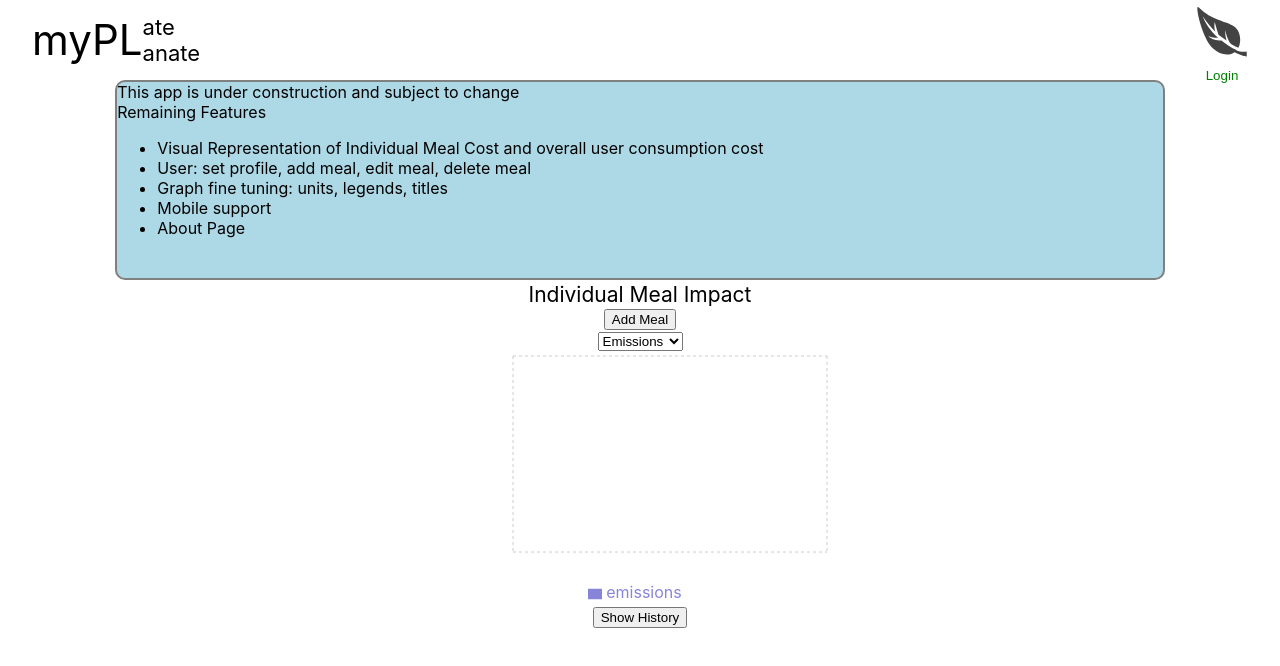
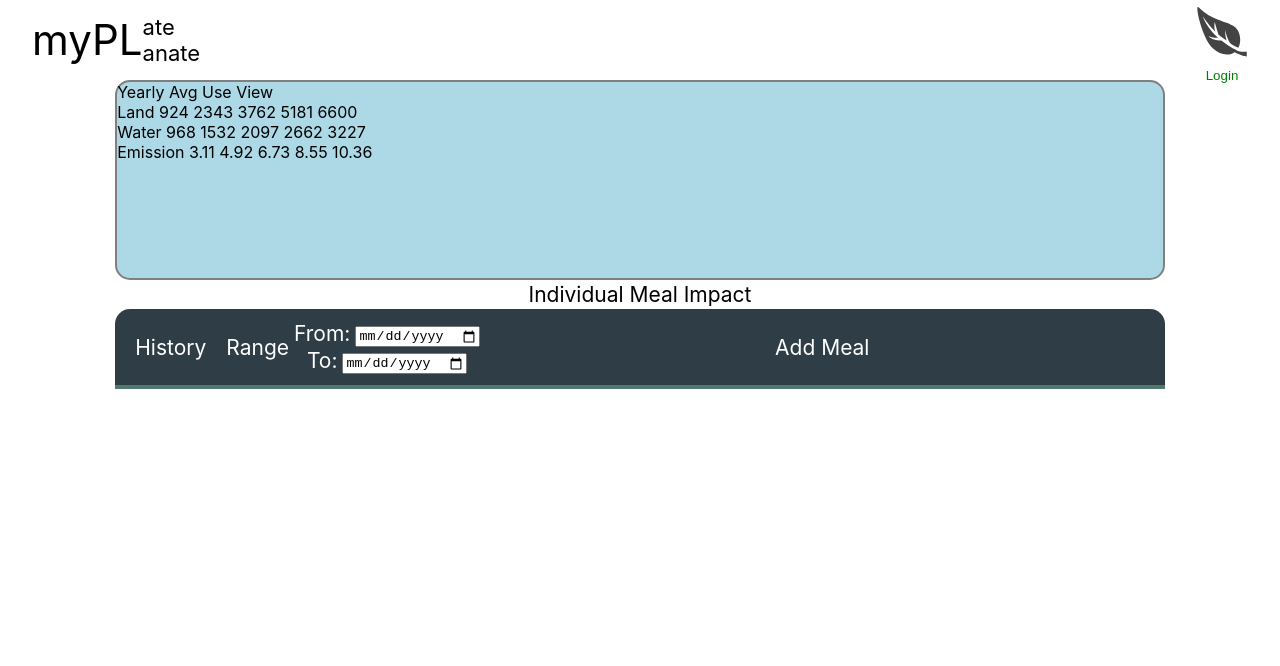
Before and after one commit to Zeus-The-Cat/my-plate-planet, a Next.js app: page / in a window 1280 px wide. Shown: the top 666 px of the page. Built offline with nearby package versions, Linux system fonts and the light colour scheme; no server answers; the database is empty.

Commit message:
Refactoring Home page two versions based on authentication state

```diff
--- /dev/null
+++ b/components/Calendar.tsx
@@ -0,0 +1,18 @@
+import { useEffect, useState } from "react";
+
+const Calendar = ({dateState}:{dateState:{date:string,setDate:Function}}) => {
+
+    const handleChange = (e:any) => {
+        dateState.setDate(e.target.value)
+    }
+
+    return(
+    <form>
+        <label htmlFor="date-range">
+            <input type="date" id="Display-Date"
+                name="date" value={dateState.date} onChange={handleChange}/>
+        </label>
+    </form>)
+}
+
+export default Calendar
--- a/components/Display.tsx
+++ b/components/Display.tsx
@@ -1,20 +1,21 @@
 import { useState, useEffect } from 'react'
 import { Meal } from '../models/Meal'
 import styles from '../styles/Home.module.css'
+import Image from 'next/image'
 
 // SVG based visualization of consumption use
 export const Display = ({auth,meal}:{auth:boolean,meal:Meal}) => {
     const [start, setStart] = useState({
         value:"",
-        min:"",
-        max:""
+        minDate:"",
+        maxDate:""
         })
 
     useEffect(()=>{
         // Initialize start and end states
         const fullDate = new Date();
         const todayString = fullDate.toISOString();
-        const defaults = {value:todayString,min:"1970-01-01",max:todayString}
+        const defaults = {value:todayString,minDate:"1970-01-01",maxDate:todayString}
         setStart(defaults)
     },[setStart])
 
@@ -27,8 +28,8 @@ export const Display = ({auth,meal}:{auth:boolean,meal:Meal}) => {
         <form>
             <label htmlFor="date-range">
                 <input type="datetime-local" id="Display-Date"
-                    name="start" value={start.value} max={start.max}
-                    min={start.min} onChange={handleStart}/>
+                    name="start" value={start.value} max={start.maxDate}
+                    min={start.minDate} onChange={handleStart}/>
             </label>
         </form>)
     }
@@ -36,12 +37,13 @@ export const Display = ({auth,meal}:{auth:boolean,meal:Meal}) => {
     useEffect(()=>{
         console.log(meal)
     },[meal])
+
     const landUseBreakpoints =     [924,2343,3762,5181,6600]
     const waterUseBreakpoints =    [968,1532,2097,2662,3227]
     const emissionUseBreakpoints = [3.11,4.92,6.73,8.55,10.36]
+
     const TemporalUse = () => {
         // Users consumption cost over time
-
         return(
             <>
                 Yearly Avg Use View<br />
@@ -68,7 +70,8 @@ export const Display = ({auth,meal}:{auth:boolean,meal:Meal}) => {
     return(
         <div className={styles.display}>
             <div className={styles.visualization}>
-                {auth ? <TemporalUse></TemporalUse> : <MealUse></MealUse>}
+                <TemporalUse></TemporalUse>
+                {/* {auth ? <TemporalUse></TemporalUse> : <MealUse></MealUse>} */}
             </div>
             <div className={styles.visualizationTitle}>
                 {auth?"Average Consumption Impact":"Individual Meal Impact"}
--- a/components/Header.tsx
+++ b/components/Header.tsx
@@ -16,7 +16,7 @@ export const Header = ({setModal,setModalContent}:{setModal:any,setModalContent:
         // Check Auth state to allow user to login
         const logOut = () => {
             // Logs user out using Auth0
-            userContext.signOut().then(() => {
+            userContext?.signOut().then(() => {
                 // Sign-out successful.
             }).catch((_error) => {
                 // An error happened.
--- /dev/null
+++ b/components/HomeCard.tsx
@@ -0,0 +1,70 @@
+import { useContext, useEffect, useState } from "react"
+import { UserContext } from "../utils/authContext"
+import Calendar from "./Calendar"
+
+import styles from '../styles/Home.module.css'
+import { AddMeal } from "./AddMeal"
+
+const LoggedIn = (props:any) => {
+
+    const [dateA,setDateA] = useState("")
+    const [dateB,setDateB] = useState("")
+
+    useEffect(()=>{
+        console.log(dateA)
+    },[dateA])
+
+    const Range = () => {
+        return(<div className={styles.flexCentered}>
+                    <div>Range</div>
+                    <div className={styles.flexColumn}
+                    style={{alignItems:'center'}}>
+                        <div className={styles.flexCentered}>
+                            From:
+                            <Calendar dateState={{date:dateA,setDate:setDateA}}></Calendar>
+                            {dateA}
+                        </div>
+                        <div className={styles.flexCentered}>
+                            To:
+                            <Calendar dateState={{date:dateB,setDate:setDateB}}></Calendar>
+                            {dateB}
+                        </div>
+                    </div>
+              </div>)
+    }
+
+    const Heading = () => {
+        return(<div className={styles.HomeCardHeader}>
+                <div>History</div> <Range></Range> <div className={styles.homeCardAddMeal}>Add Meal</div>
+              </div>)
+    }
+
+    const Entries = () => {
+        return(<>
+        </>)
+    }
+
+    return(<>
+        <Heading></Heading>
+        <Entries></Entries>
+    </>)
+}
+
+const LoggedOut = (props:any) => {
+    return(<>
+    Logged Out
+    </>)
+}
+
+const HomeCard = (props:any) => {
+
+    const userContext = useContext(UserContext)
+
+    return(
+        <div className={styles.HomeCard}>
+         {/* {userContext?.currentUser ? <LoggedIn></LoggedIn> : <LoggedOut></LoggedOut>} */}
+            <LoggedIn></LoggedIn>
+        </div>
+    )
+}
+export default HomeCard
--- a/components/MealCharts.tsx
+++ b/components/MealCharts.tsx
@@ -73,6 +73,8 @@ class MealChart extends PureComponent<
         }
        return items
     }
+
+    // component initialized
     componentDidMount(){
         //@ts-ignore ReadOnly<> ts issue
         this.state.promise.then((result:ConsumptionStats)=>{
@@ -81,12 +83,14 @@ class MealChart extends PureComponent<
                 results:result})
         })
     }
+    // on each rerender check if userMeal changed
     componentDidUpdate(prevProps:any){
         if(prevProps.userMeal != this.props.userMeal){
             this.setState({
                 data:this.mealData(this.state.results)})
         }
     }
+
     renderLine(){
         //@ts-ignore
         if(this.state.active == "emissions"){
--- a/components/MealHistory.tsx
+++ b/components/MealHistory.tsx
@@ -30,13 +30,15 @@ export const MealHistory = () => {
         <div className={styles.mealHistoryContainer}>
             <h3>Meal History</h3>
 
-            {history.meals && history.meals.map((each:any)=>{
+            {history.meals !== undefined ? history.meals.map((each:any)=>{
                 const date = new Date(each?.createdOn?.seconds*1000)
+                // Combine Date object into styled string
                 const fullDate = date.getMonth()+
                                 "/"+(date.getDate()+1)+
                                 "/"+date.getFullYear()+
                                 " "+date.getHours()+
                                 ":"+date.getMinutes()
+
                 return(<div key={date.toString()}>
                         <div><b>{fullDate}</b></div>
                         {each.items.map((meal:any,index:any)=>{
@@ -47,8 +49,7 @@ export const MealHistory = () => {
                             )
                         })}
                 </div>)
-            })}
-
+            }): 'Loading...'}
         </div>
     )
 }
--- a/pages/index.tsx
+++ b/pages/index.tsx
@@ -12,7 +12,7 @@ import { Meal } from '../models/Meal'
 import Login from '../components/Login'
 import { Modal } from '../components/Modal'
 import { MealHistory } from '../components/MealHistory'
-
+import  HomeCard  from '../components/HomeCard'
 
 const Home: NextPage = () => {
   const [auth, setAuth] = useState(false)
@@ -20,7 +20,6 @@ const Home: NextPage = () => {
   const [parentMeal, setParentMeal] = useState({} as Meal)
   const [modal, setModal] = useState(false)
   const [modalContent, setModalContent] = useState(<div>Loading Modal...</div>)
-  const [showHistory, setShowHistory] = useState(false)
 
   return (
     <>
@@ -36,14 +35,8 @@ const Home: NextPage = () => {
           <Header setModal={setModal} setModalContent={setModalContent}></Header>
 
           <main className={styles.main}>
-
             <Display auth={auth} meal={parentMeal}></Display>
-              {addingMeal?<AddMeal setAddingMeal={setAddingMeal} setParentMeal={setParentMeal}></AddMeal>: <button onClick={()=>{setAddingMeal(true)}}>Add Meal</button>}
-            <MealChart userMeal={parentMeal}></MealChart>
-
-            <button onClick={()=>setShowHistory(!showHistory)}>Show History</button>
-            {showHistory && <MealHistory></MealHistory>}
-
+            <HomeCard></HomeCard>
           </main>
       </div>
     </>
--- a/styles/Home.module.css
+++ b/styles/Home.module.css
@@ -7,6 +7,16 @@
   flex-direction: column;
   justify-content: center;
   align-items: center;
+}
+
+.flexColumn{
+  display:flex;
+  flex-direction:column;
+}
+.flexCentered{
+  display:flex;
+  align-items:center;
+  gap:5px;
 }
 
 .modal{
@@ -63,7 +73,6 @@
   display:flex;
   flex-direction:column;
 }
-
 .profileButton{
   display:flex;
   flex-direction: column;
@@ -80,6 +89,32 @@
   cursor:pointer;
   color:grey;
 }
+
+
+
+.HomeCard{
+  width:82vw;
+  height:600px;
+  color:white;
+  font-size:clamp(18px,4vw,21px);
+}
+.HomeCardHeader{
+  display:flex;
+  align-items:center;
+  min-height:80px;
+  background:var(--green-darkest);
+  border-top-left-radius: var(--br);
+  border-top-right-radius: var(--br);
+  border-bottom:4px solid var(--green);
+}
+.HomeCardHeader > div:first-child{
+  margin:20px;
+}
+
+.homeCardAddMeal{
+  margin:auto;
+}
+/*//////////////////////////////////*/
 
 .modalContainer{
   background:var(--green-dark);
@@ -125,6 +160,8 @@
   font-size:1em;
 }
 
+
+
 .createAccount{
   font-size:1.1em;
 }
@@ -132,6 +169,8 @@
   cursor:pointer;
   color:var(--green-lightest);
 }
+
+
 
 .mealHistoryContainer{
   display:flex;
@@ -148,6 +187,9 @@
   text-align:center;
   margin:5px;
 }
+
+
+
 .display{
   display:flex;
   flex-direction:column;
@@ -158,13 +200,15 @@
   background:lightblue;
   width:82vw;
   border: 2px solid gray;
-  border-radius:10px;
+  border-radius:var(--br);
   height:200px;
 }
 .visualizationTitle{
   font-size: clamp(18px,4vw,21px);
   padding:2px;
 }
+
+
 
 .addMealCard{
   border: 2px solid blue;
@@ -206,6 +250,9 @@
 .addUserByEmail > button{
   margin: 10px;
 }
+
+
+
 @media (max-width: 600px) {
   .grid {
     width: 100%;
--- a/styles/globals.css
+++ b/styles/globals.css
@@ -15,6 +15,7 @@ body {
   --gray:#7D8597;
   --gray-light: #979DAC;
   --gray-dark: #5C677D;
+  --br: 15px;
   }
 
 a {
```
Also changed, not shown: components/svgDisplay.tsx (added, +7 -0 lines), public/trees.svg (added), 1 other file (tests, documents, lock files or other folders).
